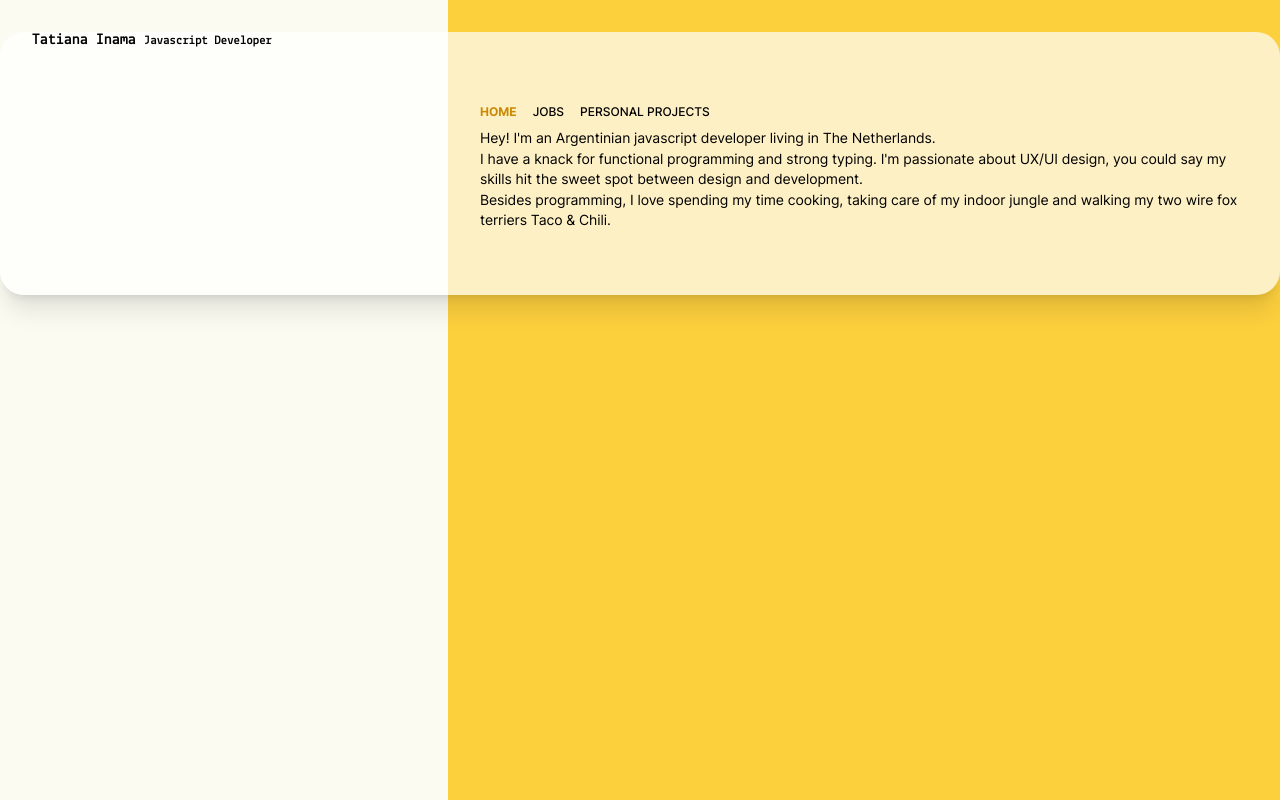
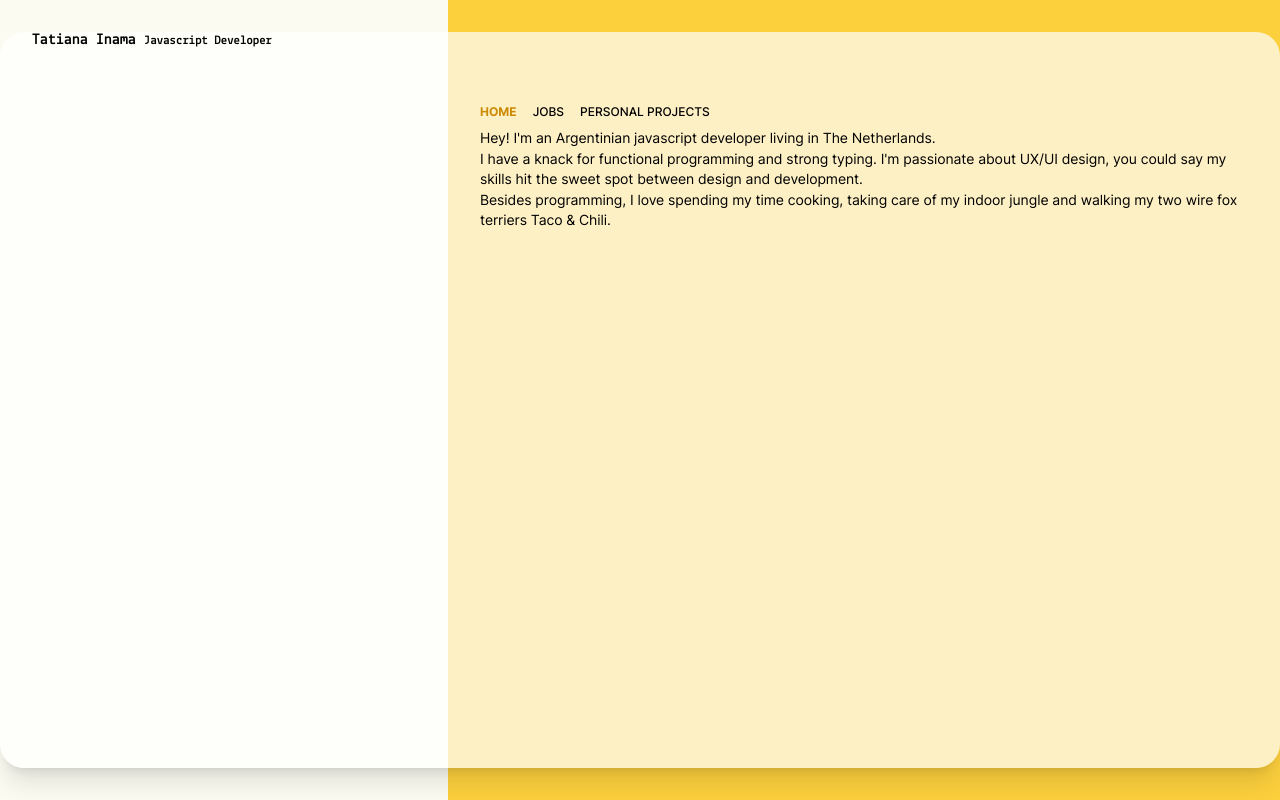
Before and after one commit to tatianainama/portfolio, a Next.js app: page / in a window 1280 px wide. Built offline with nearby package versions, Linux system fonts and the light colour scheme.

Commit message:
Scroll mainContainer section

```diff
--- a/components/Layout/Layout.module.css
+++ b/components/Layout/Layout.module.css
@@ -6,7 +6,7 @@
 @screen lg {
   .container {
     @apply my-8 shadow-xl bg-opacity-70 flex-row xl:rounded-3xl;
-    max-height: calc(100vh - 4rem);
+    height: calc(100vh - 4rem);
   }
 }
 
@@ -19,23 +19,27 @@
 }
 
 .main {
-  @apply flex-1 p-8 lg:overflow-y-auto lg:my-8 lg:mr-1;
+  @apply flex-1 p-8 lg:my-8;
+}
+
+.mainContainer {
+  @apply lg:overflow-y-auto h-full;
   scrollbar-color: transparent transparent;
 }
 
-.main:hover {
+.mainContainer:hover {
   scrollbar-color: #e2ba363d transparent;
 }
 
-.main::-webkit-scrollbar {
+.mainContainer::-webkit-scrollbar {
   @apply w-2;
 }
 
-.main::-webkit-scrollbar-thumb {
+.mainContainer::-webkit-scrollbar-thumb {
   @apply transition-colors bg-transparent;
 }
 
-.main:hover::-webkit-scrollbar-thumb {
+.mainContainer:hover::-webkit-scrollbar-thumb {
   @apply rounded-full w-1;
   background: #e2ba363d;
 }
```
